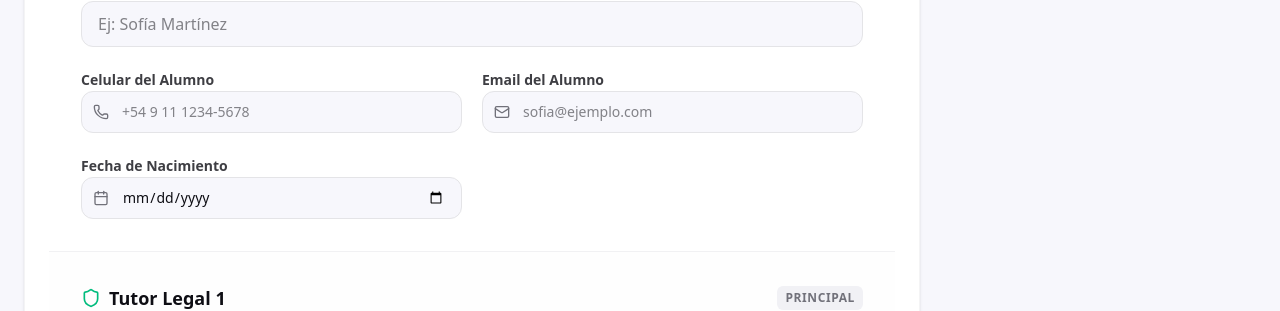
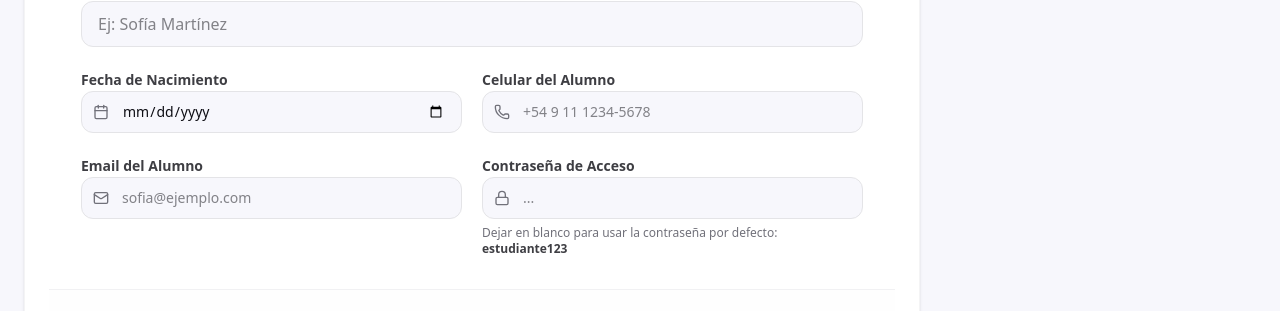
Before and after one commit to jsemalvarez/lingua-campus, a Next.js app: page /students/new in a window 1280 px wide. Shown: the part 350-661 px from the top of the page. Built offline with nearby package versions, Linux system fonts and the light colour scheme; no server answers; sample sign-in values are in the browser's storage.

Commit message:
feat(students): asignar contraseñas por defecto visibles en la inscripción

```diff
--- a/src/app/students/new/StudentForm.tsx
+++ b/src/app/students/new/StudentForm.tsx
@@ -3,7 +3,7 @@
 import { useTransition, useState } from "react";
 import { createStudentAction } from "./actions";
 import { Button } from "@/components/ui/Button";
-import { User, Phone, Mail, Calendar, Users, Shield, CheckCircle, AlertCircle } from "lucide-react";
+import { User, Phone, Mail, Calendar, Users, Shield, CheckCircle, AlertCircle, Lock } from "lucide-react";
 import { useRouter } from "next/navigation";
 
 export function StudentForm() {
@@ -49,6 +49,18 @@ export function StudentForm() {
                     </div>
 
                     <div className="space-y-1.5">
+                        <label className="text-sm font-semibold text-foreground/80">Fecha de Nacimiento</label>
+                        <div className="relative">
+                            <Calendar className="absolute left-3 top-1/2 -translate-y-1/2 text-muted-foreground w-4 h-4" />
+                            <input
+                                name="birthDate"
+                                type="date"
+                                className="w-full pl-10 pr-4 py-2.5 rounded-xl border border-input bg-background focus:ring-2 focus:ring-ring/30 transition-all text-sm [color-scheme:light] dark:[color-scheme:dark]"
+                            />
+                        </div>
+                    </div>
+
+                    <div className="space-y-1.5">
                         <label className="text-sm font-semibold text-foreground/80">Celular del Alumno</label>
                         <div className="relative">
                             <Phone className="absolute left-3 top-1/2 -translate-y-1/2 text-muted-foreground w-4 h-4" />
@@ -75,15 +87,17 @@ export function StudentForm() {
                     </div>
 
                     <div className="space-y-1.5">
-                        <label className="text-sm font-semibold text-foreground/80">Fecha de Nacimiento</label>
+                        <label className="text-sm font-semibold text-foreground/80">Contraseña de Acceso</label>
                         <div className="relative">
-                            <Calendar className="absolute left-3 top-1/2 -translate-y-1/2 text-muted-foreground w-4 h-4" />
+                            <Lock className="absolute left-3 top-1/2 -translate-y-1/2 text-muted-foreground w-4 h-4" />
                             <input
-                                name="birthDate"
-                                type="date"
-                                className="w-full pl-10 pr-4 py-2.5 rounded-xl border border-input bg-background focus:ring-2 focus:ring-ring/30 transition-all text-sm [color-scheme:light] dark:[color-scheme:dark]"
+                                name="password"
+                                type="password"
+                                placeholder="..."
+                                className="w-full pl-10 pr-4 py-2.5 rounded-xl border border-input bg-background focus:ring-2 focus:ring-ring/30 transition-all text-sm"
                             />
                         </div>
+                        <p className="text-xs text-muted-foreground mt-1 text-right sm:text-left">Dejar en blanco para usar la contraseña por defecto: <span className="font-semibold text-foreground/80">estudiante123</span></p>
                     </div>
                 </div>
             </div>
--- a/src/app/students/new/actions.ts
+++ b/src/app/students/new/actions.ts
@@ -4,6 +4,8 @@ import prisma from "@/lib/prisma";
 import { getServerSession } from "next-auth";
 import { authOptions } from "../../api/auth/[...nextauth]/route";
 import { revalidatePath } from "next/cache";
+
+import bcrypt from "bcryptjs";
 
 export async function createStudentAction(formData: FormData) {
     const session = await getServerSession(authOptions);
@@ -24,6 +26,7 @@ export async function createStudentAction(formData: FormData) {
         const email = formData.get("email") as string;
         const phone = formData.get("phone") as string;
         const birthDateStr = formData.get("birthDate") as string;
+        const customPassword = formData.get("password") as string;
 
         // Tutor 1
         const g1Name = formData.get("g1Name") as string;
@@ -39,10 +42,15 @@ export async function createStudentAction(formData: FormData) {
             return { success: false, error: "El nombre del estudiante es obligatorio" };
         }
 
+        // Generamos o usamos la contraseña proporcionada
+        const finalPassword = customPassword && customPassword.trim() !== "" ? customPassword : "estudiante123";
+        const hashedPassword = await bcrypt.hash(finalPassword, 10);
+
         const newStudent = await prisma.student.create({
             data: {
                 name,
                 email: email || null,
+                password: hashedPassword,
                 phone: phone || null,
                 birthDate: birthDateStr ? new Date(birthDateStr) : null,
 
```
